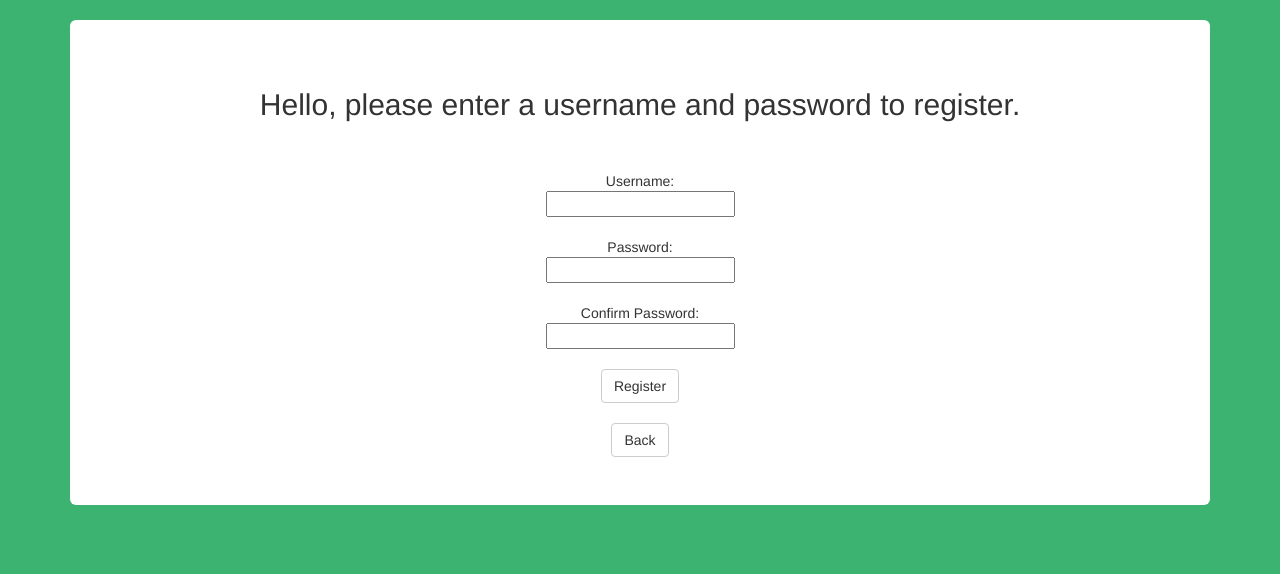
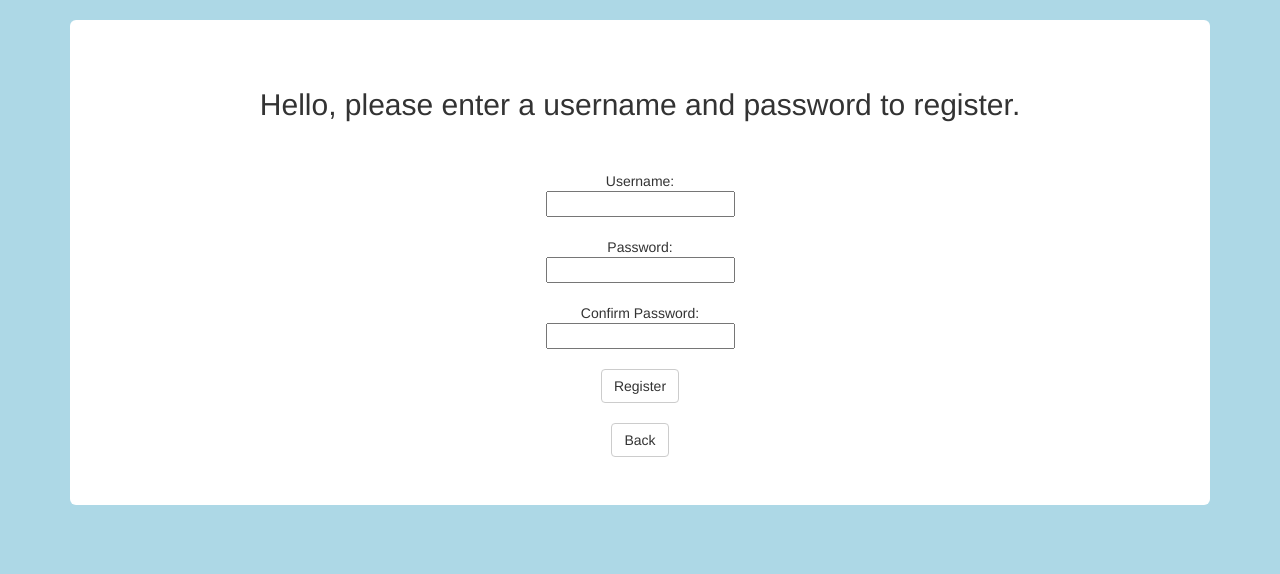
Before and after one commit to GiorgioVi/DaMisfits, a Flask app: page /create in a window 1280 px wide. Shown: the top 574 px of the page. Run offline with Flask 2, Linux system fonts and the light colour scheme; some libraries are stand-ins or nearby versions.

Commit message:
Update create.html

```diff
--- a/Attendance Tracker/templates/create.html
+++ b/Attendance Tracker/templates/create.html
@@ -20,7 +20,7 @@
   <h3 style="text-align:center;color:red" class="text-muted"> {{message}} </h3>
   {% endfor %}
 </head>
-<body style="background-color:mediumseagreen;">
+<body style="background-color:lightblue;">
 
 
 <div class="header">
```
